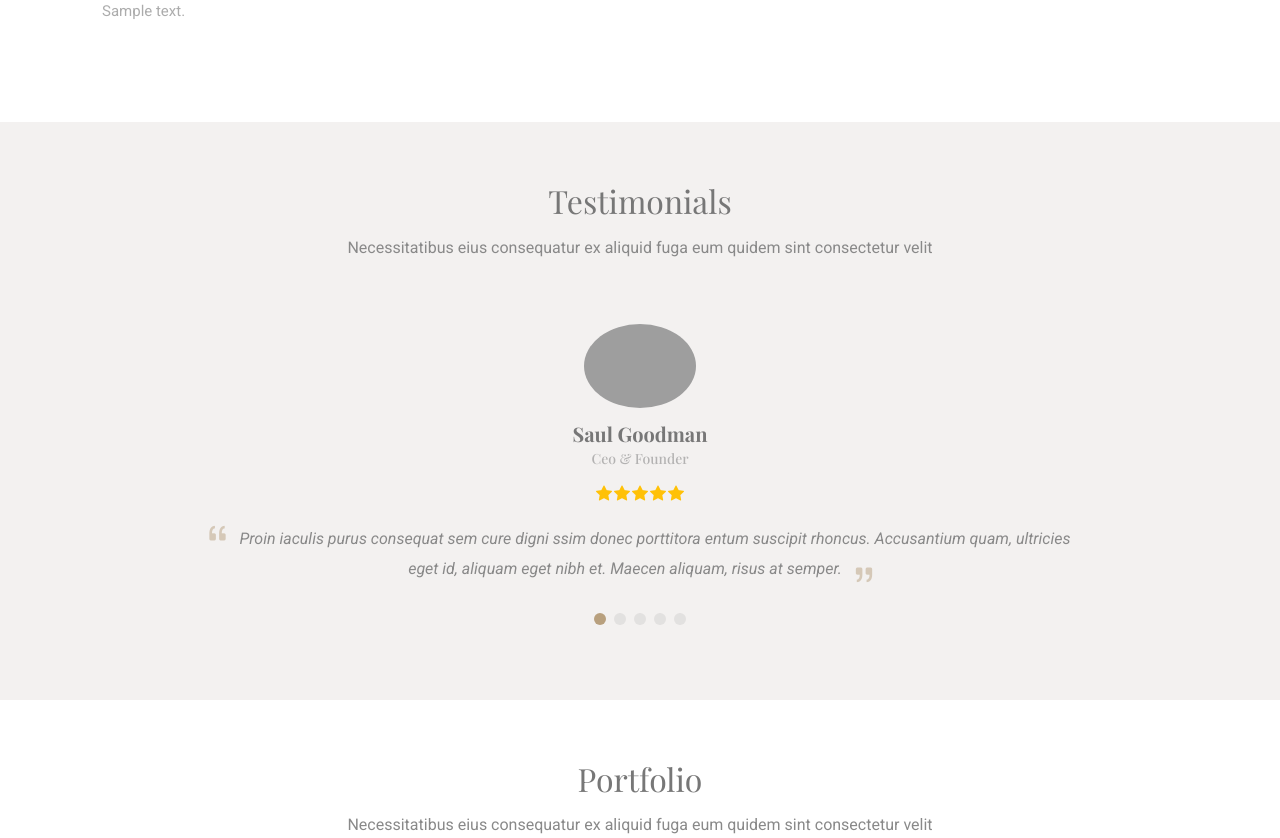
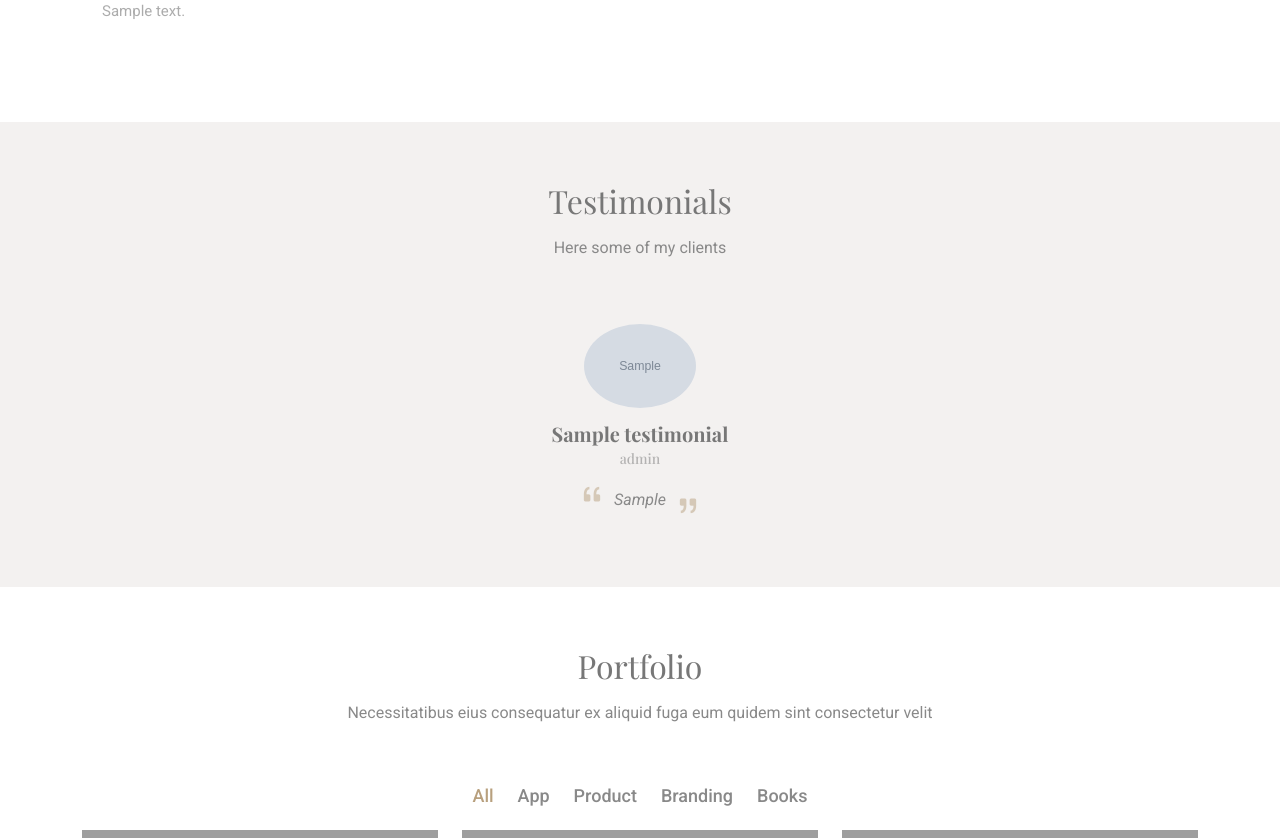
Before and after one commit to ProfKache/portfolio, a Django app: page / in a window 1280 px wide. Shown: the part 1948-2786 px from the top of the page. Run offline with Django 5.2, Linux system fonts and the light colour scheme; tables that the repository leaves empty hold one stand-in row (values such as "Sample post"); grey boxes marked "Sample" are stand-in pictures; parts of the project's set-up code (start-up, migrations or seed data) failed here and were passed over; some libraries are stand-ins or nearby versions; some web fonts are replaced; grey boxes are pictures that could not be loaded.

Commit message:
Add Testmonial Section loading from dynamic views

```diff
--- a/app/views.py
+++ b/app/views.py
@@ -1,12 +1,17 @@
 from django.http import HttpRequest, HttpResponse
 from django.shortcuts import render
 
-from app.models import Service, TechCategory
+from app.models import Service, TechCategory, Testimonial
 
 
 def index(request: HttpRequest) -> HttpResponse:
     tech_categories = TechCategory.objects.prefetch_related("technologies").order_by("id").filter(is_active=True)
     services = Service.objects.filter(is_active=True).order_by("id")
+    testmonials = Testimonial.objects.filter(is_active=True).order_by("id")
 
-    context = {"tech_categories": tech_categories, "services": services}
+    context = {
+        "tech_categories": tech_categories,
+        "services": services,
+        "testmonials": testmonials,
+    }
     return render(request, "index.html", context)
--- a/templates/index.html
+++ b/templates/index.html
@@ -139,7 +139,7 @@
     <!-- Section Title -->
     <div class="container section-title" data-aos="fade-up">
       <h2>Testimonials</h2>
-      <p>Necessitatibus eius consequatur ex aliquid fuga eum quidem sint consectetur velit</p>
+      <p>Here some of my clients</p>
     </div>
     <!-- End Section Title -->
     <div class="container" data-aos="fade-up" data-aos-delay="100">
@@ -160,95 +160,22 @@
             }
         </script>
         <div class="swiper-wrapper">
+          {% for testmonial in testmonials %}
             <div class="swiper-slide">
               <div class="testimonial-item">
-              <img src="assets/img/testimonials/testimonials-1.jpg"
+                <img src="{{ testmonial.photo.url }}"
                      class="testimonial-img"
-                   alt="">
-              <h3>Saul Goodman</h3>
-              <h4>Ceo &amp; Founder</h4>
-              <div class="stars">
-                <i class="bi bi-star-fill"></i><i class="bi bi-star-fill"></i><i class="bi bi-star-fill"></i><i class="bi bi-star-fill"></i><i class="bi bi-star-fill"></i>
-              </div>
+                     alt="{{ testmonial.name }}">
+                <h3>{{ testmonial.name }}</h3>
+                <h4>{{ testmonial.role }}</h4>
                 <p>
                   <i class="bi bi-quote quote-icon-left"></i>
-                <span>Proin iaculis purus consequat sem cure digni ssim donec porttitora entum suscipit rhoncus. Accusantium quam, ultricies eget id, aliquam eget nibh et. Maecen aliquam, risus at semper.</span>
+                  <span>{{ testmonial.quote }}</span>
                   <i class="bi bi-quote quote-icon-right"></i>
                 </p>
               </div>
             </div>
-          <!-- End testimonial item -->
-          <div class="swiper-slide">
-            <div class="testimonial-item">
-              <img src="{% static 'assets/img/testimonials/testimonials-2.jpg' %}"
-                   class="testimonial-img"
-                   alt="">
-              <h3>Sara Wilsson</h3>
-              <h4>Designer</h4>
-              <div class="stars">
-                <i class="bi bi-star-fill"></i><i class="bi bi-star-fill"></i><i class="bi bi-star-fill"></i><i class="bi bi-star-fill"></i><i class="bi bi-star-fill"></i>
-              </div>
-              <p>
-                <i class="bi bi-quote quote-icon-left"></i>
-                <span>Export tempor illum tamen malis malis eram quae irure esse labore quem cillum quid cillum eram malis quorum velit fore eram velit sunt aliqua noster fugiat irure amet legam anim culpa.</span>
-                <i class="bi bi-quote quote-icon-right"></i>
-              </p>
-            </div>
-          </div>
-          <!-- End testimonial item -->
-          <div class="swiper-slide">
-            <div class="testimonial-item">
-              <img src="assets/img/testimonials/testimonials-3.jpg"
-                   class="testimonial-img"
-                   alt="">
-              <h3>Jena Karlis</h3>
-              <h4>Store Owner</h4>
-              <div class="stars">
-                <i class="bi bi-star-fill"></i><i class="bi bi-star-fill"></i><i class="bi bi-star-fill"></i><i class="bi bi-star-fill"></i><i class="bi bi-star-fill"></i>
-              </div>
-              <p>
-                <i class="bi bi-quote quote-icon-left"></i>
-                <span>Enim nisi quem export duis labore cillum quae magna enim sint quorum nulla quem veniam duis minim tempor labore quem eram duis noster aute amet eram fore quis sint minim.</span>
-                <i class="bi bi-quote quote-icon-right"></i>
-              </p>
-            </div>
-          </div>
-          <!-- End testimonial item -->
-          <div class="swiper-slide">
-            <div class="testimonial-item">
-              <img src="assets/img/testimonials/testimonials-4.jpg"
-                   class="testimonial-img"
-                   alt="">
-              <h3>Matt Brandon</h3>
-              <h4>Freelancer</h4>
-              <div class="stars">
-                <i class="bi bi-star-fill"></i><i class="bi bi-star-fill"></i><i class="bi bi-star-fill"></i><i class="bi bi-star-fill"></i><i class="bi bi-star-fill"></i>
-              </div>
-              <p>
-                <i class="bi bi-quote quote-icon-left"></i>
-                <span>Fugiat enim eram quae cillum dolore dolor amet nulla culpa multos export minim fugiat minim velit minim dolor enim duis veniam ipsum anim magna sunt elit fore quem dolore labore illum veniam.</span>
-                <i class="bi bi-quote quote-icon-right"></i>
-              </p>
-            </div>
-          </div>
-          <!-- End testimonial item -->
-          <div class="swiper-slide">
-            <div class="testimonial-item">
-              <img src="assets/img/testimonials/testimonials-5.jpg"
-                   class="testimonial-img"
-                   alt="">
-              <h3>John Larson</h3>
-              <h4>Entrepreneur</h4>
-              <div class="stars">
-                <i class="bi bi-star-fill"></i><i class="bi bi-star-fill"></i><i class="bi bi-star-fill"></i><i class="bi bi-star-fill"></i><i class="bi bi-star-fill"></i>
-              </div>
-              <p>
-                <i class="bi bi-quote quote-icon-left"></i>
-                <span>Quis quorum aliqua sint quem legam fore sunt eram irure aliqua veniam tempor noster veniam enim culpa labore duis sunt culpa nulla illum cillum fugiat legam esse veniam culpa fore nisi cillum quid.</span>
-                <i class="bi bi-quote quote-icon-right"></i>
-              </p>
-            </div>
-          </div>
+          {% endfor %}
           <!-- End testimonial item -->
         </div>
         <div class="swiper-pagination"></div>
```
Also changed, not shown: media/uploads/testimonials/photos/martha_mwamale.jpg (added). Lines whose indentation alone changed are shown as unchanged.
